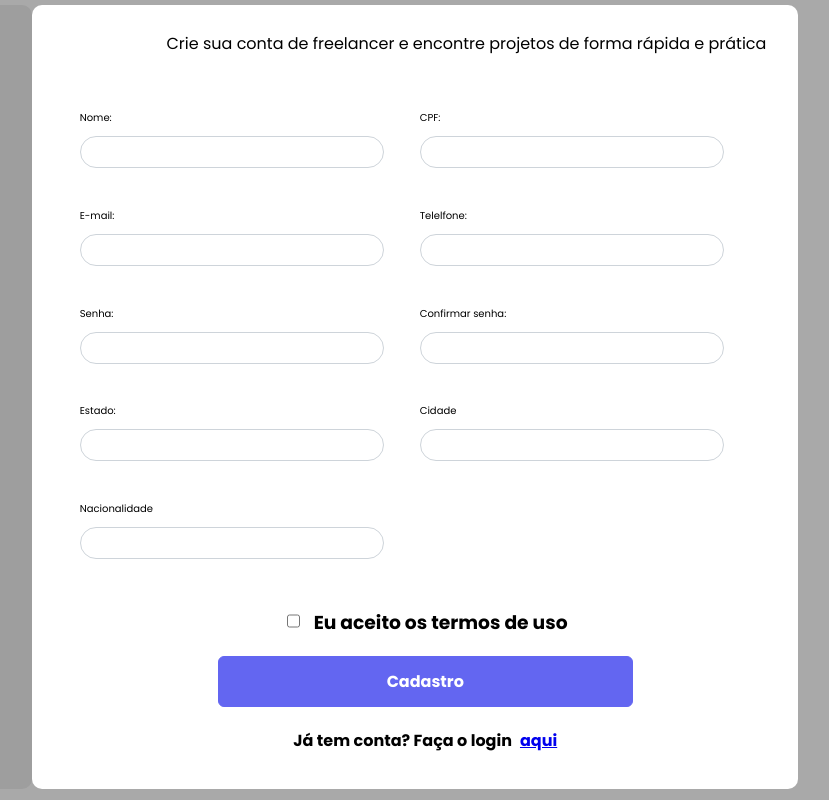
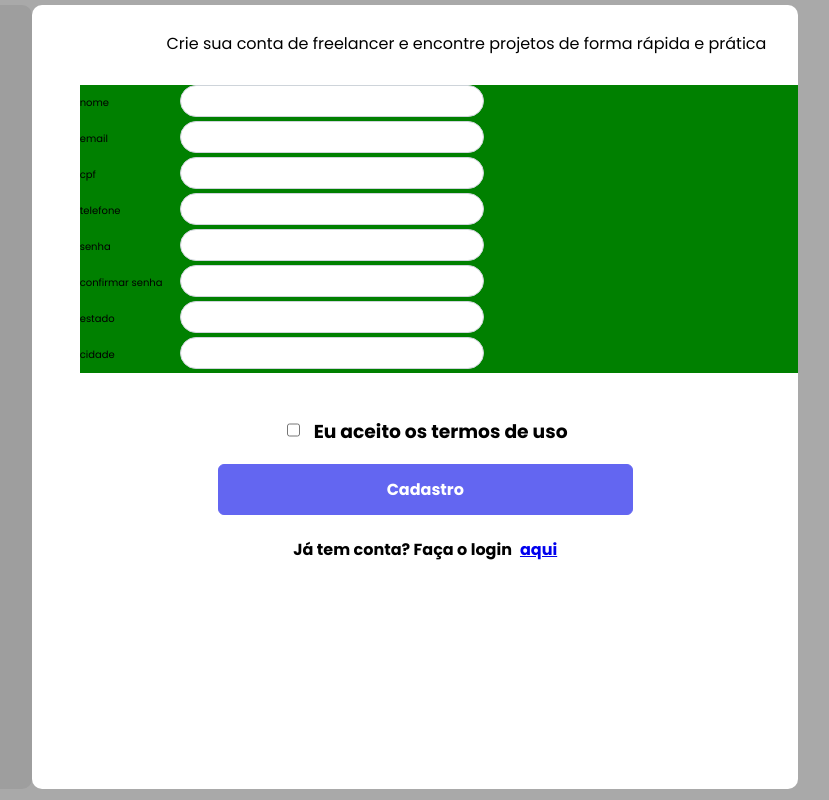
Before and after one commit to dianaaugusta/react-findr, a React (Create React App) app: page /cadastro in a window 1280 px wide. Shown: the whole page, without its empty margins (414-1243 px from the left). Built offline with nearby package versions, Linux system fonts and the light colour scheme; grey boxes are pictures that could not be loaded.

Commit message:
eu tentei

```diff
--- a/src/components/findr-input.jsx
+++ b/src/components/findr-input.jsx
@@ -13,6 +13,7 @@ function FindrInput(props){
 
     return(
         <>
+        <p>{props.label}</p>
         <InputText id={props.id} tooltip={props.tooltip} value={value} onChange={(e) => getData(e)} />
         </>
     );
--- a/src/pages/cadastro.jsx
+++ b/src/pages/cadastro.jsx
@@ -5,6 +5,9 @@ import FindrButton from '../components/findr-button';
 import { Link } from 'react-router-dom'
 import "../styles/findr-cadastro-style.css"
 import { axios } from 'axios';
+
+const opcoes = ["nome", "email", "cpf", "telefone", "senha", "confirmar senha", "estado", "cidade"];
+
 
 function postUser() {
 
@@ -24,41 +27,9 @@ function Cadastro() {
 
                     <div className="container-inputs">
                         <div class="individual-input-cadastro">
-                            <p>Nome:</p>
-                            <FindrInput id=""/>
+                             { opcoes.map( (opcao) => <FindrInput label={opcao} id=""/>  ) }
                         </div>
-                        <div class="individual-input-cadastro">
-                            <p>CPF:</p>
-                            <FindrInput id="" />
-                        </div>
-                        <div class="individual-input-cadastro">
-                            <p>E-mail:</p>
-                            <FindrInput id="" />
-                        </div>
-                        <div class="individual-input-cadastro">
-                            <p>Telelfone:</p>
-                            <FindrInput id="" />
-                        </div>
-                        <div class="individual-input-cadastro">
-                            <p>Senha:</p>
-                            <FindrInput id="" />
-                        </div>
-                        <div class="individual-input-cadastro">
-                            <p>Confirmar senha:</p>
-                            <FindrInput id="" />
-                        </div>
-                        <div class="individual-input-cadastro">
-                            <p>Estado:</p>
-                            <FindrInput id="" />
-                        </div>
-                        <div class="individual-input-cadastro">
-                            <p>Cidade</p>
-                            <FindrInput id="" />
-                        </div>
-                        <div class="individual-input-cadastro">
-                            <p>Nacionalidade</p>
-                            <FindrInput id="" />
-                        </div>
+
                         <br />
                         <div className="text-acceptance">
                             <h3 className='i-acceptance'> <input type="checkbox" id="checkbox-accept" /> Eu aceito os termos de uso</h3>
--- a/src/styles/findr-cadastro-style.css
+++ b/src/styles/findr-cadastro-style.css
@@ -20,12 +20,10 @@
 }
 
 .container-inputs{
-    display: grid;
     padding-top: 5em;
     padding-left: 3em;
     width: 100%;
     align-items: center;
-    grid-template-columns: 100px 100px;
     background-color: white;
     border-radius: 10px;
     /* grid-template-rows: 1fr 1fr; */
@@ -43,6 +41,13 @@
     margin-bottom: 10px;
     padding-left: 40%;
     position: absolute;
+}
+
+
+.individual-input-cadastro{
+    display: grid;
+    grid-template-columns: 100px 100px;
+    background-color: green;
 }
 
 .individual-input-cadastro p{
```
